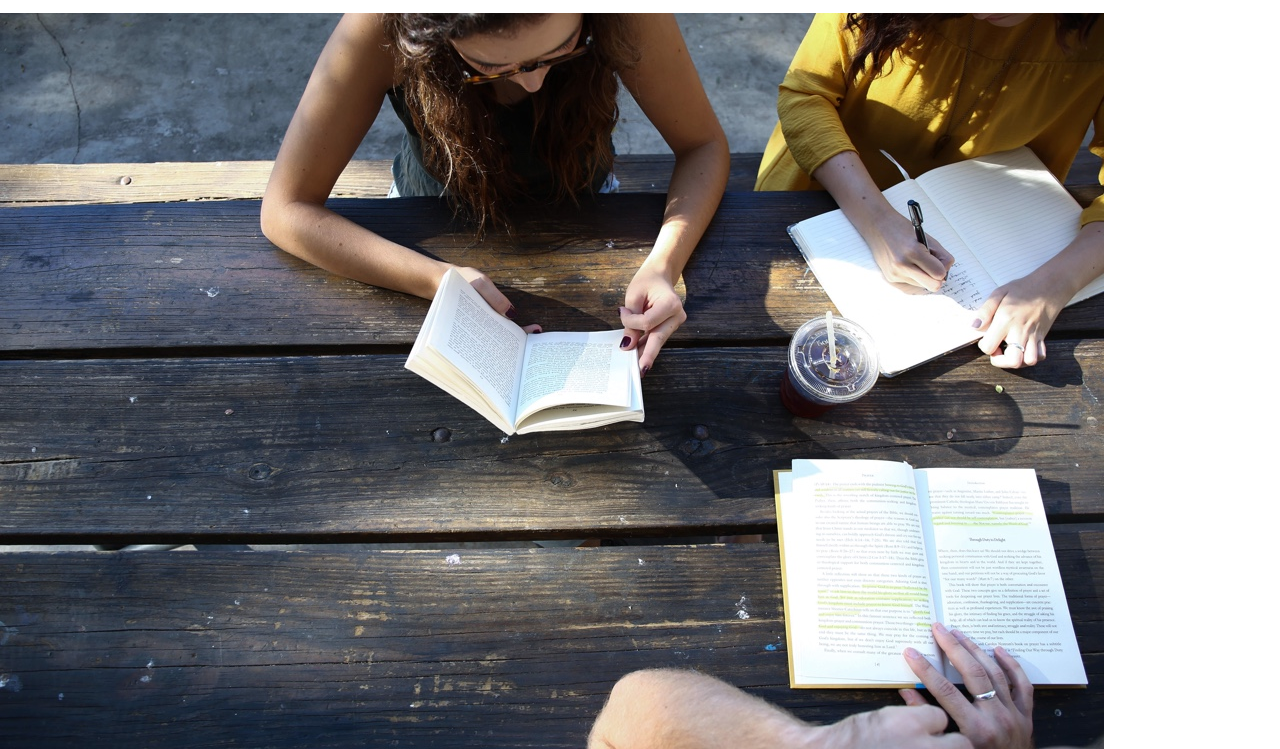
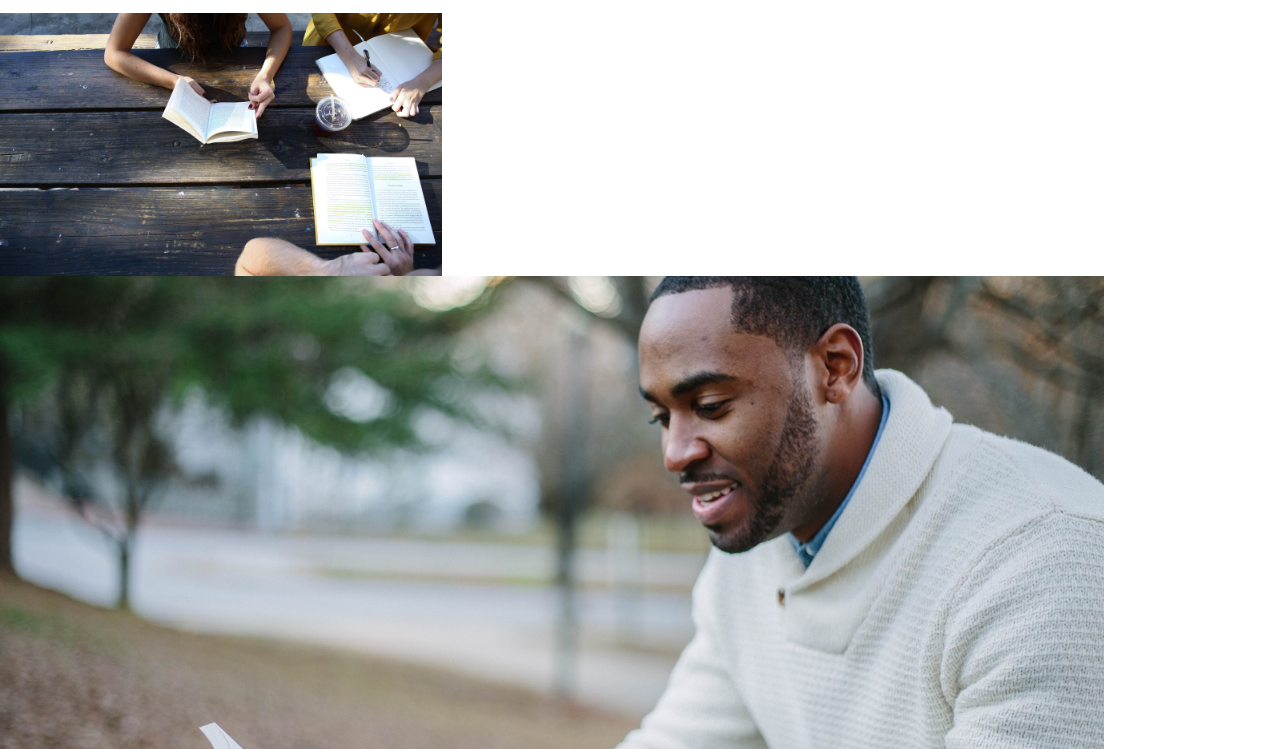
Before and after one commit to swhele/Colmar-Academy, a plain HTML site: page index.html in a window 1280 px wide. Shown: the part 51-800 px from the top of the page. Drawn offline with Linux system fonts and the light colour scheme.

Commit message:
Style addition

```diff
--- a/resources/css/style.css
+++ b/resources/css/style.css
@@ -78,4 +78,25 @@ ul a {
     align-items: center;
     justify-content: space-between;
   }
+
 }
+
+.banner {
+  display: flex;
+  width: 100%;
+}
+
+.img-container {
+  display: flex;
+  justify-content: flex-start;
+}
+
+.img-container img {
+
+  width: 60%;
+  height: auto;
+}
+
+.signup {
+  display: flex;
+}
```
